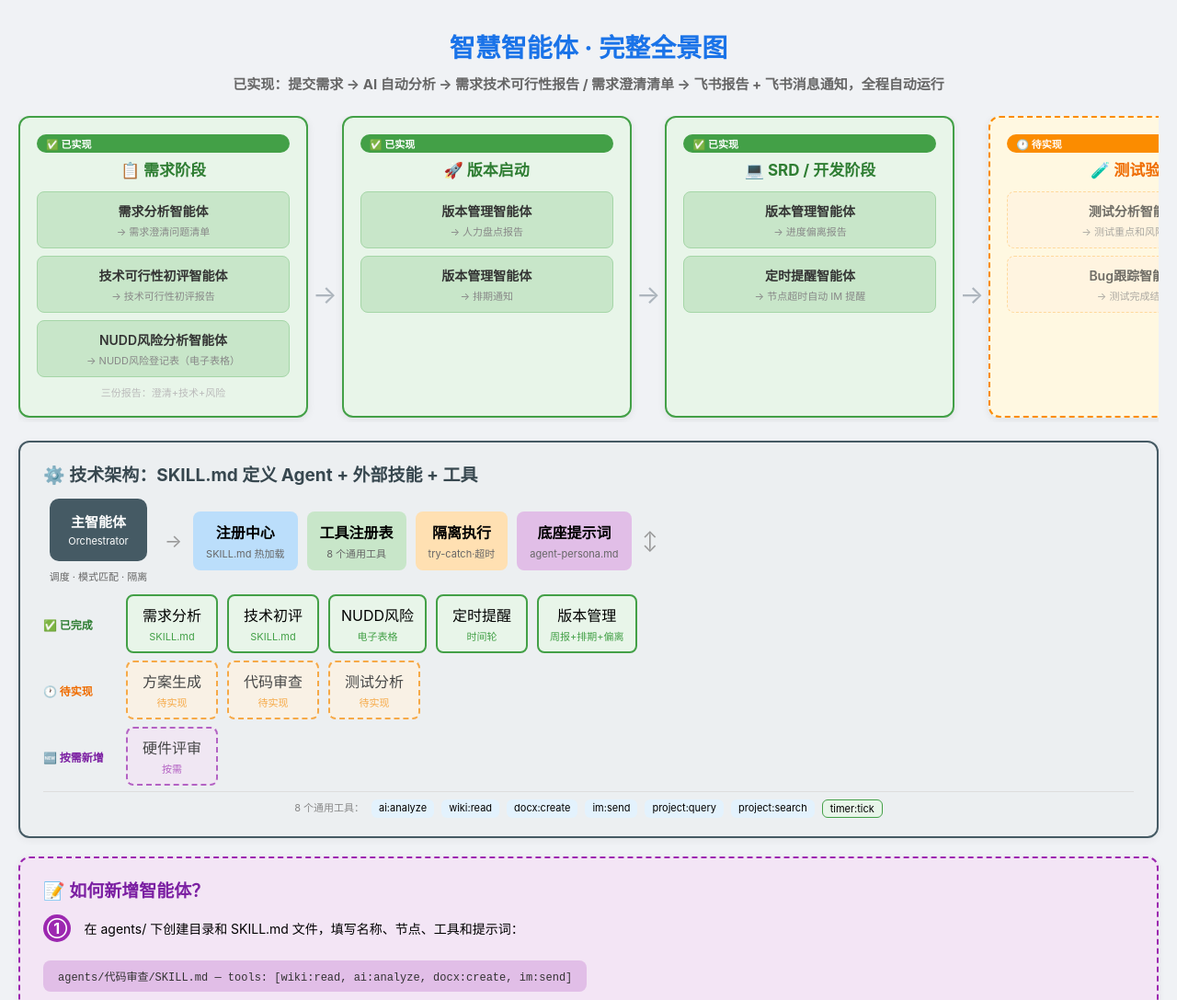
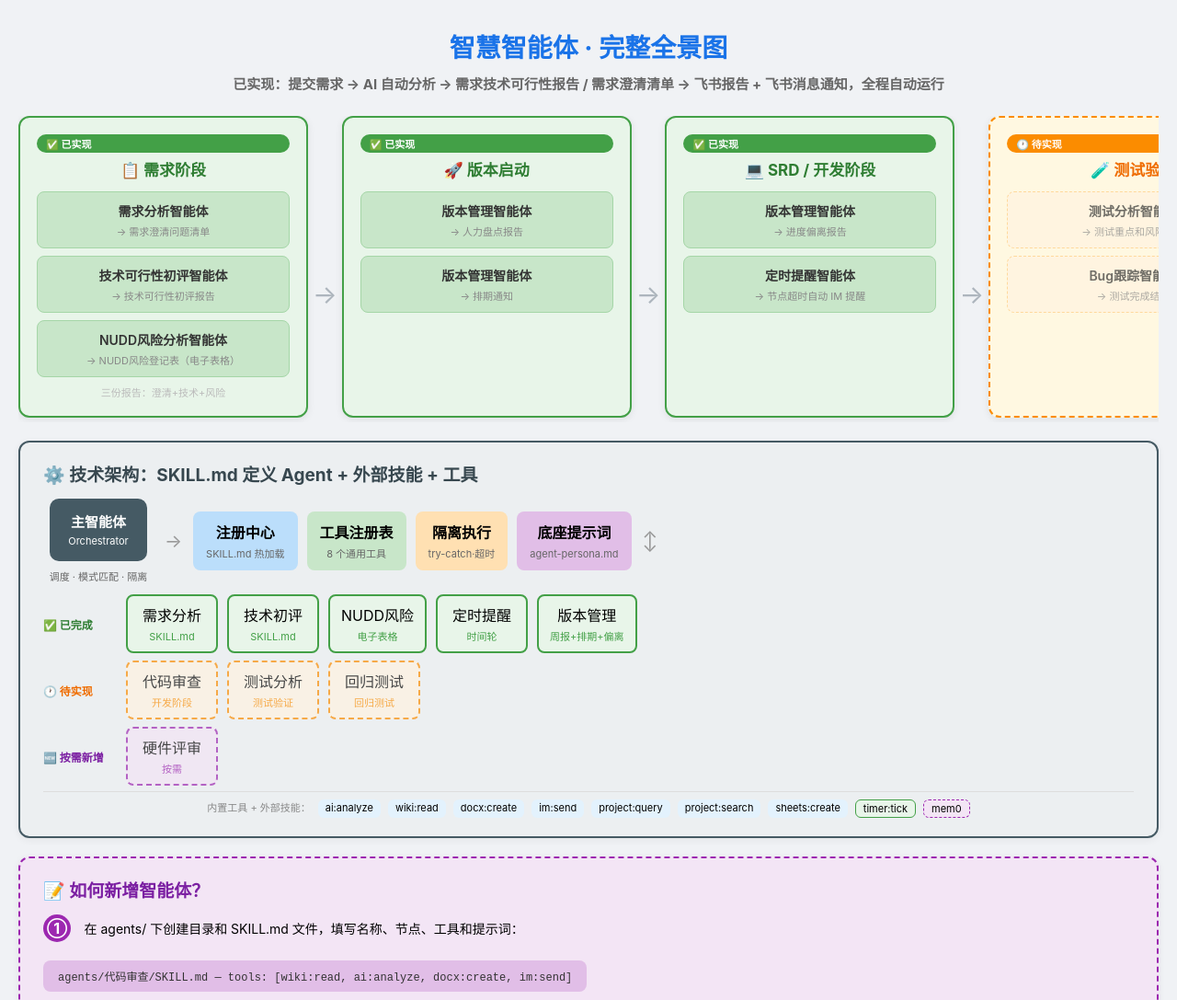
Before and after one commit to zhangjun123400/company-agent, a website: page 智慧智能体-完整全景图.html in a window 1280 px wide. Shown: the top 1087 px of the page at 92% size. Drawn offline with Linux system fonts and the light colour scheme.

Commit message:
docs: 全景图去方案生成→加回归测试+工具更新(sheets/mem0)

```diff
--- a/智慧智能体-完整全景图.html
+++ b/智慧智能体-完整全景图.html
@@ -199,9 +199,9 @@ h1{text-align:center;color:#1a73e8;font-size:28px;margin:10px 0}
         </div>
         <div style="display:flex;gap:10px;flex-wrap:wrap;align-items:center">
           <span style="font-size:12px;font-weight:700;color:#ef6c00;min-width:80px">🕐 待实现</span>
-          <div style="background:#fff3e0;border:2px dashed #fb8c00;border-radius:8px;padding:8px 12px;text-align:center;min-width:100px;opacity:.7">方案生成<br><span style="font-size:11px;color:#fb8c00">待实现</span></div>
-          <div style="background:#fff3e0;border:2px dashed #fb8c00;border-radius:8px;padding:8px 12px;text-align:center;min-width:100px;opacity:.7">代码审查<br><span style="font-size:11px;color:#fb8c00">待实现</span></div>
-          <div style="background:#fff3e0;border:2px dashed #fb8c00;border-radius:8px;padding:8px 12px;text-align:center;min-width:100px;opacity:.7">测试分析<br><span style="font-size:11px;color:#fb8c00">待实现</span></div>
+          <div style="background:#fff3e0;border:2px dashed #fb8c00;border-radius:8px;padding:8px 12px;text-align:center;min-width:100px;opacity:.7">代码审查<br><span style="font-size:11px;color:#fb8c00">开发阶段</span></div>
+          <div style="background:#fff3e0;border:2px dashed #fb8c00;border-radius:8px;padding:8px 12px;text-align:center;min-width:100px;opacity:.7">测试分析<br><span style="font-size:11px;color:#fb8c00">测试验证</span></div>
+          <div style="background:#fff3e0;border:2px dashed #fb8c00;border-radius:8px;padding:8px 12px;text-align:center;min-width:100px;opacity:.7">回归测试<br><span style="font-size:11px;color:#fb8c00">回归测试</span></div>
         </div>
         <div style="display:flex;gap:10px;flex-wrap:wrap;align-items:center">
           <span style="font-size:12px;font-weight:700;color:#7b1fa2;min-width:80px">🆕 按需新增</span>
@@ -209,14 +209,16 @@ h1{text-align:center;color:#1a73e8;font-size:28px;margin:10px 0}
         </div>
       </div>
       <div style="display:flex;gap:8px;flex-wrap:wrap;justify-content:center;padding-top:8px;border-top:1px solid #ddd">
-        <span style="font-size:11px;color:#888">8 个通用工具：</span>
+        <span style="font-size:11px;color:#888">内置工具 + 外部技能：</span>
         <span style="background:#e3f2fd;border-radius:6px;padding:2px 8px;font-size:11px">ai:analyze</span>
         <span style="background:#e3f2fd;border-radius:6px;padding:2px 8px;font-size:11px">wiki:read</span>
         <span style="background:#e3f2fd;border-radius:6px;padding:2px 8px;font-size:11px">docx:create</span>
         <span style="background:#e3f2fd;border-radius:6px;padding:2px 8px;font-size:11px">im:send</span>
         <span style="background:#e3f2fd;border-radius:6px;padding:2px 8px;font-size:11px">project:query</span>
         <span style="background:#e3f2fd;border-radius:6px;padding:2px 8px;font-size:11px">project:search</span>
+        <span style="background:#e3f2fd;border-radius:6px;padding:2px 8px;font-size:11px">sheets:create</span>
         <span style="background:#e8f5e9;border-radius:6px;padding:2px 8px;font-size:11px;border:1px solid #43a047">timer:tick</span>
+        <span style="background:#f3e5f5;border-radius:6px;padding:2px 8px;font-size:11px;border:1px dashed #9c27b0">mem0</span>
       </div>
     </div>
   </div>
```
